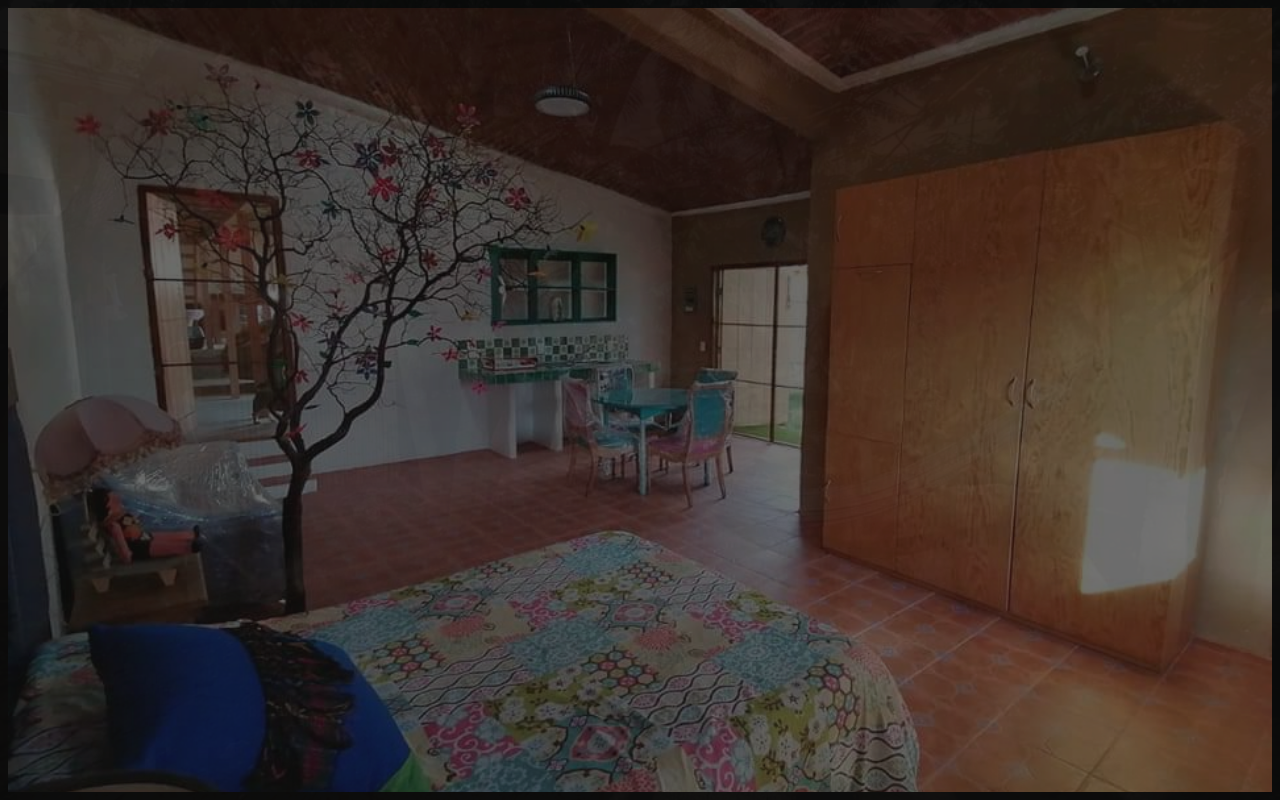
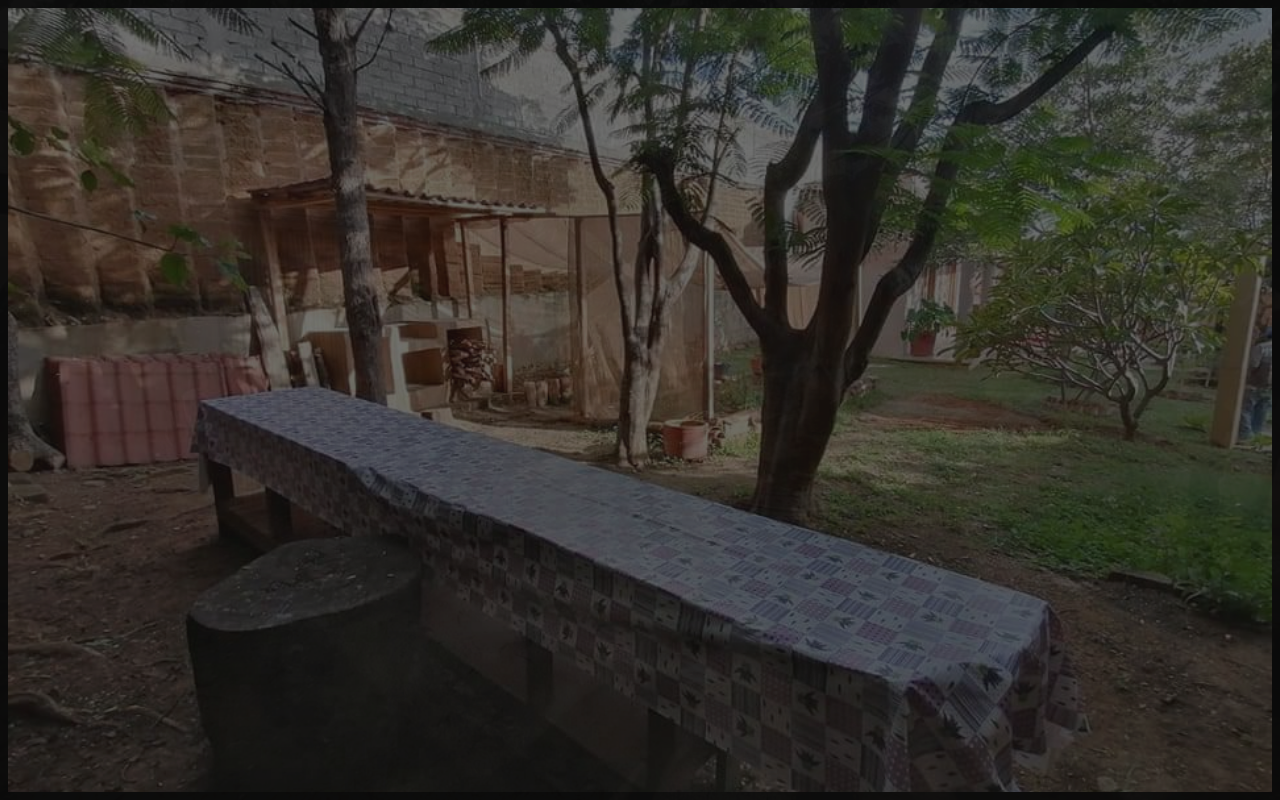
Before and after one commit to Insomnium-Eye/oaxacahouse, a React (Vite) app: page / in a window 1280 px wide. Built offline with nearby package versions, Linux system fonts and the light colour scheme.

Commit message:
Proper image pagination

```diff
--- a/src/App.jsx
+++ b/src/App.jsx
@@ -19,10 +19,27 @@ export default function App() {
         return Object.keys(modules)
             .map((k) => {
                 const mod = modules[k]
+                // Handle both ESM default export and direct export
                 const src = (mod && (mod.default || mod)) || ''
-                return { src, name: k.split('/').pop() }
+                // Extract just the filename (e.g. "OaxacaPicture_21.jpg")
+                const name = k.split('/').pop()
+                return { src, name }
             })
             .filter((img) => img.src)
+            // --- THIS IS THE NEW SORTING LOGIC ---
+            .sort((a, b) => {
+                // Extract the first number found in the filename
+                const getNumber = (str) => {
+                    const match = str.match(/(\d+)/)
+                    return match ? parseInt(match[0], 10) : 0
+                }
+
+                const numA = getNumber(a.name)
+                const numB = getNumber(b.name)
+
+                // Return B - A for Descending (21, 20, 19...)
+                return numB - numA
+            })
     }, [modules])
 
     return (
```
Also changed, not shown: package.json (+7 -4 lines).
